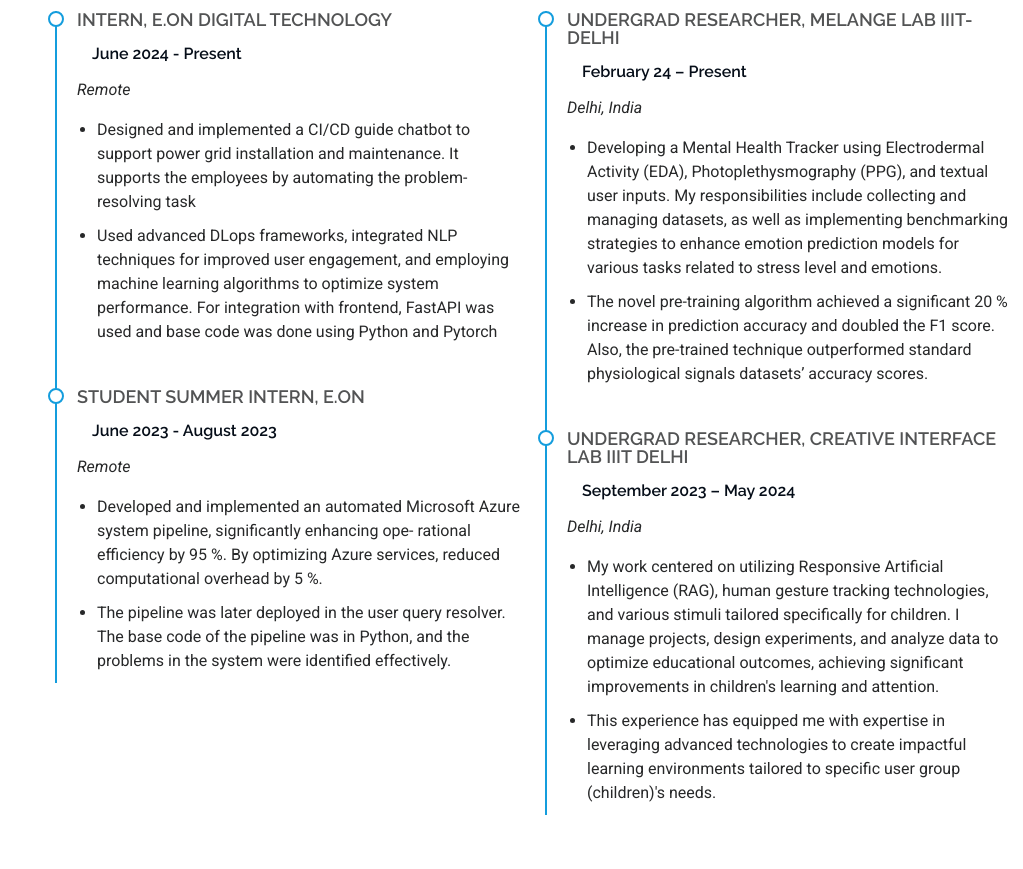
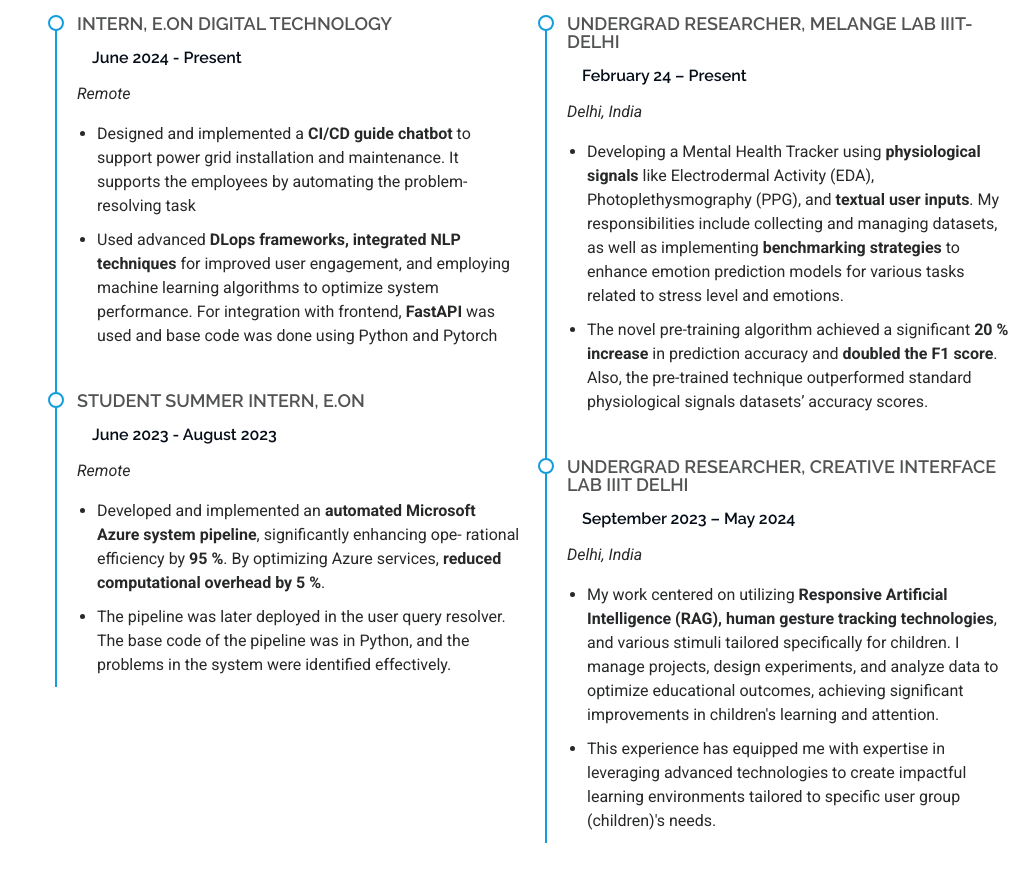
Before and after one commit to Ankush-Gupta04/Ankush, a plain HTML site: page index.html in a window 1280 px wide. Shown: the part 2511-3380 px from the top of the page, without its empty margins (257-1280 px from the left). Drawn offline with Linux system fonts and the light colour scheme.

Commit message:
Update index.html

```diff
--- a/index.html
+++ b/index.html
@@ -91,9 +91,9 @@
       <!-- Section Title -->
       <div class="container section-title" data-aos="fade-up">
         <h2>About</h2>
-        <p>I am currently an undergraduate student at IIIT-Delhi, majoring in Computer Science and Engineering. I possess a robust passion for software development and problem-solving. My academic interests encompass research and projects in emerging technologies, interactive systems, artificial intelligence, and data analysis algorithms. My objective is to design AI-driven solutions that leverage machine learning to address complex problems, extract valuable insights from datasets, and enhance task accuracy by analyzing the impact of various modalities. Through my projects and research, I aspire to contribute to advancements in interactive systems, AI, and data analysis, utilizing these technologies to create intelligent, efficient, and user-centric applications for diverse populations.</p>
+        <p>I am an <b> undergraduate at IIIT-Delhi </b>, majoring in Computer Science and Engineering. I possess a robust passion for software development and problem-solving. My academic interests encompass research and projects in <b>emerging technologies, interactive systems, artificial intelligence, and data analysis algorithms </b>. My objective is to design AI-driven solutions that leverage machine learning to address complex problems, extract valuable insights from datasets, and enhance task accuracy by analyzing the <b>impact of various modalities </b>. Through my projects and research, I aspire to contribute to advancements in interactive systems, AI, and data analysis, utilizing these technologies to create intelligent, efficient, and user-centric applications for diverse populations.</p>
         <br>
-        <p>Beyond my academic endeavors, I have a profound love for writing poetry and reading blogs and novels. I also participate in seasonal debates, as I find public speaking to be an excellent means of connecting with like-minded individuals and expressing my viewpoints. Recently, I have engaged with <a href="https://www.queerinai.com/">Queer in AI</a> to connect with my fellow members of the LGBTQ+ community within the AI/ML field, reinforcing my commitment to diversity, inclusivity, and visibility in research and technology.</p>
+        <p>Beyond my academic endeavours, I love <b>writing poetry and reading blogs and novels</b>. I also participate in <b>seasonal debates</b>, as public speaking is an excellent means of connecting with like-minded individuals and expressing my viewpoints. Recently, I have connected with <b><a href="https://www.queerinai.com/">Queer in AI</a> </b>to connect with my fellow members of the LGBTQ+ community within the AI/ML field, reinforcing my commitment to diversity, inclusivity, and visibility in research and technology.</p>
       </div><!-- End Section Title -->
 
       <div class="container" data-aos="fade-up" data-aos-delay="100">
@@ -105,22 +105,23 @@
           <div class="col-lg-8 content">
             <h2>Student &amp; Researcher</h2>
             <p class="fst-italic py-3">
-              I am currently collaborating with <a href = "https://www.iiitd.ac.in/pushpendra">Prof. Pushpendra Singh</a> (Professor, IIIT Delhi, India) , <a href="https://www.rit.edu/directory/mjkvcs-mohan-kumar">Prof. Mohan Kumar</a> (Professor, Rochester Institute of Technology, USA) and <a href="https://www.linkedin.com/in/pragya-singh-438508113/">Ms. Pragya Singh</a> (Phd., CSE IIIT Delhi) on the wearables and human emotions projects to build HCAI solutions for mental health. Additionally, this fall, I will be working with <a href = "https://www.iiitd.ac.in/vikram">Prof. Vikram Goyal</a> (Professor, IIIT Delhi, India)  on the development of a Continuous Integration and Continuous Deployment (CI/CD) data retrieval system designed specifically for small-scale jobs in Rural India.</p>
+              I am currently collaborating with <a href = "https://www.iiitd.ac.in/pushpendra">Prof. Pushpendra Singh</a> (Professor, IIIT Delhi, India) , <a href="https://www.rit.edu/directory/mjkvcs-mohan-kumar">Prof. Mohan Kumar</a> (Professor, Rochester Institute of Technology, USA) and <a href="https://www.linkedin.com/in/pragya-singh-438508113/">Ms. Pragya Singh</a> (Phd., CSE IIIT Delhi) on the <b>wearables and human emotions projects to build HCAI solutions for mental health</b>. Additionally, this fall, I will also be working with <a href = "https://www.iiitd.ac.in/vikram">Prof. Vikram Goyal</a> (Professor, IIIT Delhi, India)  on the development of a <b>Continuous Integration and Continuous Deployment (CI/CD) data retrieval system</b> designed specifically for <b>small-scale jobs in Rural India</b>.</p>
             <div class="row">
               <div class="col-lg-6">
                 <ul>
                   <li><i class="bi bi-chevron-right"></i> <strong>Birthday:</strong> <span>4 May 2003</span></li>
                   <li><i class="bi bi-chevron-right"></i> <strong>University:</strong> <span>IIIT-Delhi</span></li>
                   <li><i class="bi bi-chevron-right"></i> <strong>Phone:</strong> <span>+91 87088 92956</span></li>
-                  <li><i class="bi bi-chevron-right"></i> <strong>Research Interest:</strong> <span>Information Retrieval, Data Mining, Human Centered AI, Machine Learning, Human Coumputer interaction</span></li>
-                </ul>
+                   <li><i class="bi bi-chevron-right"></i> <strong>Age:</strong> <span>21</span></li>
+                  <li><i class="bi bi-chevron-right"></i> <strong>City:</strong> <span>New Delhi, India</span></li>
+                                  </ul>
               </div>
               <div class="col-lg-6">
                 <ul>
-                  <li><i class="bi bi-chevron-right"></i> <strong>Age:</strong> <span>21</span></li>
                   <li><i class="bi bi-chevron-right"></i> <strong>Degree:</strong> <span>Bachelors</span></li>
                   <li><i class="bi bi-chevron-right"></i> <strong>Email:</strong> <span>ankush21232@iiitd.ac.in</span></li>
-                  <li><i class="bi bi-chevron-right"></i> <strong>City:</strong> <span>New Delhi, India</span></li>
+                  <li><i class="bi bi-chevron-right"></i> <strong>Research Interest:</strong> <span> Human-Centred AI, Human-Computer Interaction, Machine Learning, Deep Learning, Information Retrieval, Data Mining, Data Analysis </span></li>
+
 
 
                 </ul>
@@ -201,7 +202,7 @@
               <h4>Bachelors of Technology (Computer Science)</h4>
               <h5>2021 - Present</h5>
               <p><em>Indraprastha Institute of Information Technology, Delhi ,India</em></p>
-              <p>I am currently pursuing a Bachelor's degree in the Department of Computer Science and Engineering at IIIT-Delhi. My research interests primarily lie at the intersection of Artificial Intelligence, Data Science, and Human-Computer Interaction. I have conducted studies examining the impact of various interactions on the learning curves of young children. Presently, I am engaged in a project titled "Wearable AI for Mental Health." In addition, I have successfully completed numerous introductory and advanced foundational courses, further enhancing my expertise in these areas.</p>
+              <p>I am currently pursuing a Bachelor's degree in the Department of Computer Science and Engineering at IIIT-Delhi. My research interests primarily lie at the intersection of Artificial Intelligence, Data Science, and Human-Computer Interaction. I have conducted studies examining the impact of various interactions on the learning curves of young children. Presently, I am engaged in a project titled "Wearable AI for Mental Health." In addition, I have successfully completed numerous introductory and advanced foundational courses, further enhancing my knowledge and learning in these areas.</p>
             </div><!-- Edn Resume Item -->
           </div>
 
@@ -237,9 +238,9 @@
               <h5>June 2024 - Present</h5>
               <p><em>Remote</em></p>
               <ul>
-                <li>Designed and implemented a CI/CD guide chatbot to support power grid installation and maintenance. It supports the employees by automating the problem-resolving task</li>
-                <li>Used advanced DLops frameworks, integrated NLP techniques for improved user engagement, and employing machine
-                  learning algorithms to optimize system performance. For integration with frontend, FastAPI was used and base code
+                <li>Designed and implemented a <b>CI/CD guide chatbot</b> to support power grid installation and maintenance. It supports the employees by automating the problem-resolving task</li>
+                <li>Used advanced <b>DLops frameworks, integrated NLP techniques</b> for improved user engagement, and employing machine
+                  learning algorithms to optimize system performance. For integration with frontend, <b>FastAPI</b> was used and base code
                   was done using Python and Pytorch</li>
               </ul>
             </div><!-- Edn Resume Item -->
@@ -249,8 +250,8 @@
               <h5>June 2023 - August 2023</h5>
               <p><em>Remote</em></p>
               <ul>
-                <li> Developed and implemented an automated Microsoft Azure system pipeline, significantly enhancing ope-
-                  rational efficiency by 95 %. By optimizing Azure services, reduced computational overhead by 5 %.</li>
+                <li> Developed and implemented an <b>automated Microsoft Azure system pipeline</b>, significantly enhancing ope-
+                  rational efficiency by <b>95 %</b>. By optimizing Azure services, <b>reduced computational overhead by 5 %</b>.</li>
                 <li>The pipeline was later deployed in the user query resolver. The base code of the pipeline was in Python, and
                   the problems in the system were identified effectively.</li>
               </ul>
@@ -265,12 +266,12 @@
               <h5>February 24 – Present</h5>
               <p><em>Delhi, India</em></p>
               <ul>
-                <li>Developing a Mental Health Tracker using Electrodermal Activity (EDA), Photoplethysmography
-                  (PPG), and textual user inputs. My responsibilities include collecting and managing datasets, as well
-                  as implementing benchmarking strategies to enhance emotion prediction models for various tasks related to
+                <li>Developing a Mental Health Tracker using <b>physiological signals</b> like Electrodermal Activity (EDA), Photoplethysmography
+                  (PPG), and <b>textual user inputs</b>. My responsibilities include collecting and managing datasets, as well
+                  as implementing <b>benchmarking strategies</b> to enhance emotion prediction models for various tasks related to
                   stress level and emotions.</li>
-                <li>The novel pre-training algorithm achieved a significant 20 % increase in prediction accuracy and doubled
-                  the F1 score. Also, the pre-trained technique outperformed standard physiological signals datasets’ accuracy
+                <li>The novel pre-training algorithm achieved a significant <b>20 % increase</b> in prediction accuracy and <b>doubled
+                  the F1 score</b>. Also, the pre-trained technique outperformed standard physiological signals datasets’ accuracy
                   scores.</li>
               </ul>
             </div><!-- Edn Resume Item -->
@@ -280,7 +281,7 @@
               <h5>September 2023 – May 2024</h5>
               <p><em>Delhi, India</em></p>
               <ul>
-                <li>My work centered on utilizing Responsive Artificial Intelligence (RAG), human gesture tracking technologies, and various stimuli tailored specifically for children. I manage projects, design experiments, and analyze data to optimize educational outcomes, achieving significant improvements in children's learning and attention.</li>
+                <li>My work centered on utilizing <b>Responsive Artificial Intelligence (RAG), human gesture tracking technologies</b>, and various stimuli tailored specifically for children. I manage projects, design experiments, and analyze data to optimize educational outcomes, achieving significant improvements in children's learning and attention.</li>
                 <li>This experience has equipped me with expertise in leveraging advanced technologies to create impactful learning environments tailored to specific user group (children)'s needs.</li>
               </ul>
             </div><!-- Edn Resume Item -->
```
